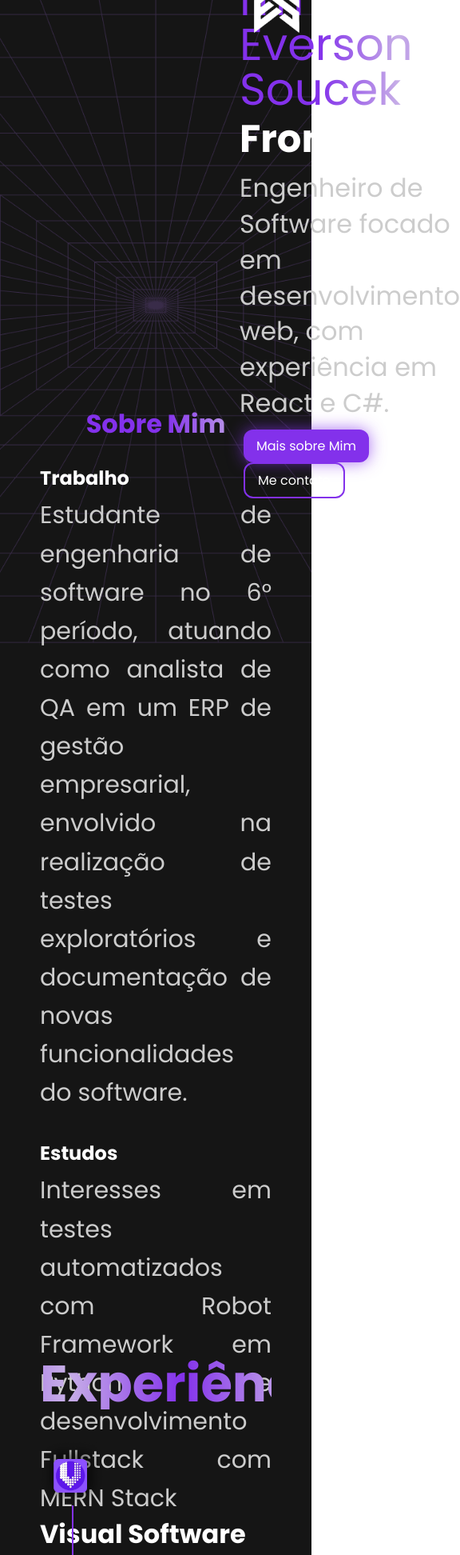
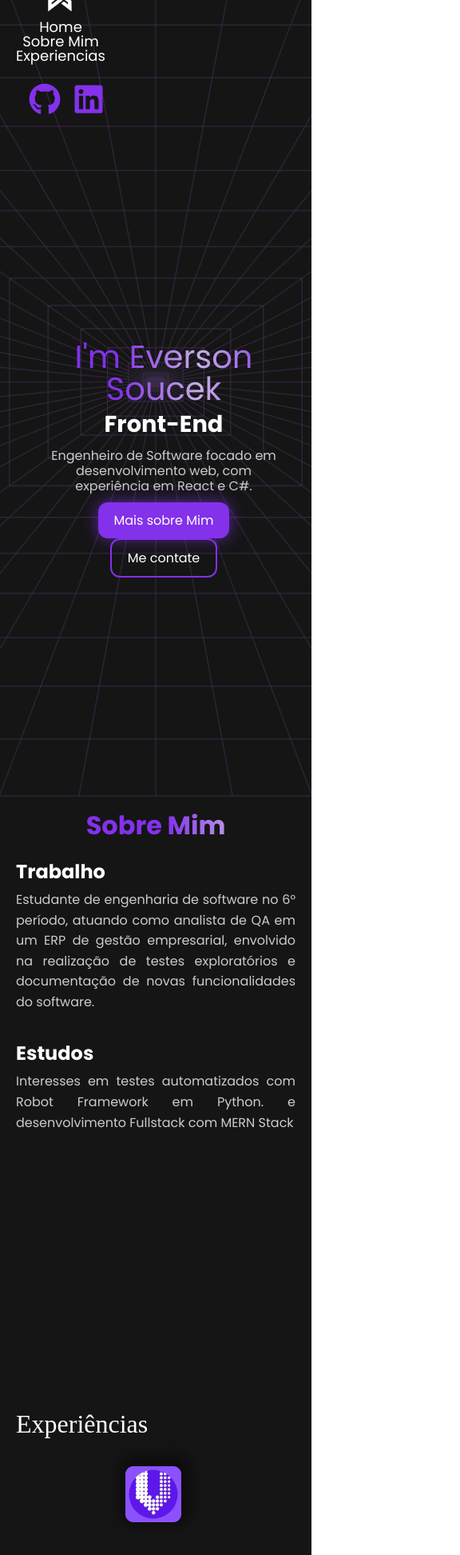
Before and after one commit to EversonSoucek/EversonSoucek.github.io, a React (Vite) app: page / in a window 390 px wide. Shown: the part 40-1984 px from the top of the page at 80% size, 576 px wide, since content can reach past the window. Built offline with nearby package versions, Linux system fonts and the light colour scheme.

Commit message:
feat: Adiciona responsabilidade ao site

```diff
--- a/src/Pages/MainPage.css
+++ b/src/Pages/MainPage.css
@@ -9,3 +9,13 @@
     margin: 0;
     padding: 0;
 }
+
+/* Regras para telas menores */
+@media (max-width: 768px) {
+    .main-container {
+        padding: 0 20px; /* Adiciona padding lateral para evitar que o conteúdo encoste nas bordas */
+        background-position: center; /* Garante que a imagem de fundo permaneça centralizada */
+        background-size: cover; /* Mantém a imagem no tamanho correto */
+        min-height: 100vh;
+    }
+}
--- a/src/components/Experiencias/Experiencias.css
+++ b/src/components/Experiencias/Experiencias.css
@@ -1,5 +1,5 @@
 .experiencias {
-    background-color: #151515;
+    background-color: #151515; /* Certifica-se de que o fundo esteja sempre escuro */
     color: #FFFFFF;
     padding: 50px;
     min-height: 100vh;
@@ -8,111 +8,69 @@
     justify-content: center;
 }
 
-.experiencias__titulo {
-    font-family: "Poppins", sans-serif;
-    font-size: 64px;
-    font-weight: bold;
-    background: linear-gradient(90deg,
-            #8331EB 0%,
-            #C8B0E7 25%,
-            #8331EB 50%,
-            #C8B0E7 75%,
-            #8331EB 100%);
-    background-size: 200% auto;
-    -webkit-background-clip: text;
-    -webkit-text-fill-color: transparent;
-    background-clip: text;
-    margin-bottom: 40px;
-    text-align: center;
-    animation: gradient 5s linear infinite;
-}
+/* Estilos responsivos para telas menores */
+@media (max-width: 768px) {
+    .experiencias {
+        background-color: #151515; /* Garante que o fundo permaneça escuro no mobile */
+    }
 
-@keyframes gradient {
-    0% {
-        background-position: 0% center;
-    }
-    100% {
-        background-position: 200% center;
-    }
-}
-
-.experiencias__lista {
-    max-width: 800px;
-    margin: 0 auto;
-}
-
-.experiencias__item {
-    display: flex;
-    margin-bottom: 40px;
-    position: relative;
-}
-
-.experiencias__item::before {
-    content: '';
-    position: absolute;
-    left: 40px;
-    top: 80px;
-    bottom: -40px;
-    width: 2px;
-    background-color: #8331EB;
-}
-
-.experiencias__logo {
-    flex-shrink: 0;
-    width: 80px;
-    height: 80px;
-    margin-right: 30px;
-}
-
-.experiencias__logo-imagem {
-    width: 100%;
-    height: 100%;
-    object-fit: cover;
-    border-radius: 12px;
-}
-
-.experiencias__conteudo {
-    flex-grow: 1;
-}
-
-.experiencias__empresa {
-    font-family: "Poppins",sans-serif;
-    font-size: var(--32px);
-    font-weight: bold;
-    margin-bottom: 8px;
-}
-
-.experiencias__data {
-    font-size: var(--26px);
-    color: #CCCCCC;
-    margin-bottom: 12px;
-}
-
-.experiencias__cargo {
-    font-family: "Poppins",sans-serif;
-    font-size: var(--26px);
-    font-weight: bold;
-    margin-bottom: 12px;
-}
-
-.experiencias__descricao {
-    font-size: var(--30px);
-    line-height: 1.6;
-    color: #CCCCCC;
-}
-
-@media (max-width: 768px) {
     .experiencias__item {
         flex-direction: column;
+        align-items: center;
+        text-align: center;
+        justify-content: center; /* Centraliza a logo e o conteúdo */
     }
 
     .experiencias__logo {
         margin-bottom: 20px;
+        display: flex;
+        justify-content: center;
+        align-items: center;
+    }
+
+    .experiencias__logo-imagem {
+        margin: 0 auto; /* Garante que a imagem fique centralizada */
     }
 
     .experiencias__item::before {
-        left: 40px;
-        top: 80px;
-        bottom: -40px;
+        display: none; /* Remove a linha vertical para dispositivos móveis */
+    }
+
+    .experiencias__empresa,
+    .experiencias__cargo {
+        font-size: 1.5rem;
+    }
+
+    .experiencias__data {
+        font-size: 1.2rem;
+    }
+
+    .experiencias__descricao {
+        font-size: 1.1rem;
     }
 }
+
+/* Estilos responsivos para telas muito pequenas */
+@media (max-width: 480px) {
+    .experiencias {
+        padding: 20px;
+        background-color: #151515; /* Garante que o fundo permaneça escuro em telas muito pequenas */
+    }
+
+    .experiencias__titulo {
+        font-size: 2rem;
+    }
+
+    .experiencias__empresa,
+    .experiencias__cargo {
+        font-size: 1.3rem;
+    }
+
+    .experiencias__data {
+        font-size: 1rem;
+    }
+
+    .experiencias__descricao {
+        font-size: 1rem;
+    }
+}
--- a/src/components/Header/Header.css
+++ b/src/components/Header/Header.css
@@ -1,3 +1,4 @@
+/* Mantém o CSS do desktop igual */
 .header {
     background-color: transparent;
     height: auto;
@@ -6,9 +7,8 @@
     z-index: 1;
     color: #FFFFFF;
     padding: 5px 0;
+    width: 100%;
 }
-
-
 
 .header__nav {
     display: flex;
@@ -24,7 +24,7 @@
 .header__list-link {
     text-decoration: none;
     color: #FFFFFF;
-    font-family: "Poppins",sans-serif;
+    font-family: "Poppins", sans-serif;
     font-size: var(--26px);
     margin-left: 60px;
 }
@@ -36,3 +36,41 @@
 .header__social-icon {
     margin-left: 15px;
 }
+
+/* Regras adicionadas para mobile */
+@media (max-width: 768px) {
+    .header {
+        position: relative; /* Remove a fixação no mobile */
+        display: flex;
+        width: 100%; /* Certifica-se de que ocupa toda a largura */
+    }
+
+    .header__nav {
+        flex-direction: column;
+        align-items: center;
+    }
+
+    .header__list {
+        flex-direction: column;
+        margin-left: 0;
+        padding: 10px 0;
+    }
+
+    .header__list-link {
+        font-size: 18px;
+        margin: 10px 0;
+    }
+
+    .header__social {
+        margin-left: 0;
+        margin-top: 15px;
+    }
+
+    .header__icon {
+        size: 30px; /* Ajuste no tamanho dos ícones para mobile */
+    }
+
+    .header__logo {
+        width: 50px; /* Diminui o tamanho do logo no mobile */
+    }
+}
--- a/src/components/Header/Header.tsx
+++ b/src/components/Header/Header.tsx
@@ -10,10 +10,7 @@ export default function Header() {
           <li><img src={logo} alt='Logo que parece ter a semelhança da letra E e A' className="header__logo" /></li>
           <li><a href="#home" className='header__list-link'>Home</a></li>
           <li><a href="#sobre" className='header__list-link'>Sobre Mim</a></li>
-          {/*<li><a href="#skills" className='header__list-link'>Skills</a></li>*/}
           <li><a href="#experiencias" className='header__list-link'>Experiencias</a></li>
-          {/*<li><a href="#projects" className='header__list-link'>Projects</a></li>
-          <li><a href="#contact" className='header__list-link'>Contact</a></li>*/}
         </ul>
         <div className='header__social'>
           <a href="https://github.com" target="_blank" rel="noopener noreferrer" className='header__social-icon'>
--- a/src/components/Home/Home.css
+++ b/src/components/Home/Home.css
@@ -42,7 +42,7 @@
 }
 
 .Home__subtitulo {
-    font-family: "Poppins",sans-serif;
+    font-family: "Poppins", sans-serif;
     font-size: var(--48px);
     font-weight: bold;
     margin: 5px 0 15px 0;
@@ -50,7 +50,7 @@
 }
 
 .Home__descricao {
-    font-family: "Poppins",sans-serif;
+    font-family: "Poppins", sans-serif;
     font-size: var(--32px);
     margin: 10px 0;
     line-height: 1.4;
@@ -62,7 +62,7 @@
 }
 
 .Home__button {
-    font-family: "Poppins",sans-serif;
+    font-family: "Poppins", sans-serif;
     font-size: var(--20px);
     padding: 8px 16px;
     border-radius: 12px;
@@ -84,7 +84,6 @@
     box-shadow: 0 0 25px rgba(131, 49, 235, 1); /* Aumenta o brilho ao passar o mouse */
 }
 
-
 .Home__button--secondary {
     background-color: transparent;
     color: #FFFFFF;
@@ -95,3 +94,37 @@
     background-color: rgba(255, 255, 255, 0.1);
     box-shadow: 0 0 15px rgba(255, 255, 255, 1); /* Aumenta o brilho ao passar o mouse */
 }
+
+/* Regras para telas menores (responsividade) */
+@media (max-width: 768px) {
+    .Home {
+        margin-left: 0;
+        padding-left: 20px; /* Reduz o padding para dispositivos móveis */
+        justify-content: center; /* Centraliza o conteúdo no mobile */
+        align-items: center;
+        height: 100vh; /* Ajusta a altura para ocupar a tela inteira */
+    }
+
+    .Home__conteudo {
+        text-align: center; /* Centraliza o texto */
+        padding: 0 10px; /* Adiciona padding lateral para evitar cortes de texto */
+    }
+
+    .Home__Nome {
+        font-size: 2.5rem; /* Diminui o tamanho do título no mobile */
+    }
+
+    .Home__subtitulo {
+        font-size: 1.8rem; /* Ajusta o subtítulo */
+    }
+
+    .Home__descricao {
+        font-size: 1rem; /* Diminui o tamanho da descrição */
+        line-height: 1.2;
+    }
+
+    .Home__button {
+        font-size: 1rem; /* Ajusta o tamanho dos botões */
+        padding: 10px 20px;
+    }
+}
--- a/src/components/SobreMim/SobreMim.css
+++ b/src/components/SobreMim/SobreMim.css
@@ -54,12 +54,41 @@
     text-align: justify;
 }
 
+/* Estilos para dispositivos menores */
 @media (max-width: 768px) {
+    .sobreMim {
+        padding: 30px;
+        height: auto; /* Permite que o conteúdo se expanda conforme necessário */
+    }
+
     .sobreMim__Titulo {
-        font-size: 2rem;
+        font-size: 2.5rem; /* Ajusta o tamanho do título para telas menores */
+        margin-bottom: 30px;
     }
 
     .sobreMim__secao-titulo {
-        font-size: 1.5rem;
+        font-size: 1.8rem; /* Diminui o tamanho dos títulos das seções */
+    }
+
+    .sobreMim__secao-texto {
+        font-size: 1.2rem; /* Reduz o tamanho do texto para telas menores */
     }
 }
+
+@media (max-width: 480px) {
+    .sobreMim {
+        padding: 20px;
+    }
+
+    .sobreMim__Titulo {
+        font-size: 2rem; /* Ajusta ainda mais o tamanho do título para dispositivos muito pequenos */
+    }
+
+    .sobreMim__secao-titulo {
+        font-size: 1.5rem; /* Ajusta o título da seção para dispositivos muito pequenos */
+    }
+
+    .sobreMim__secao-texto {
+        font-size: 1rem; /* Reduz o tamanho do texto para dispositivos pequenos */
+    }
+}
```
